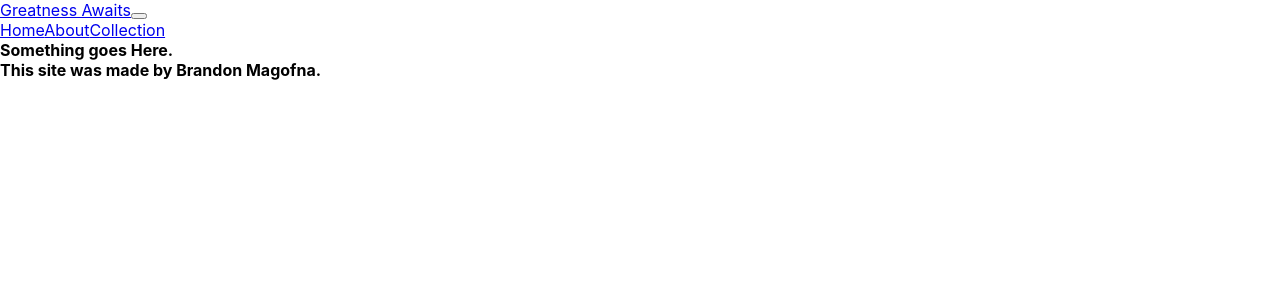
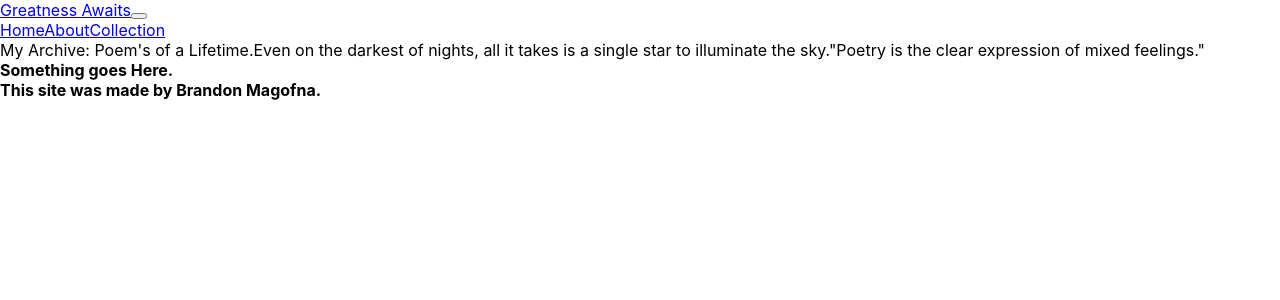
Before and after one commit to Magofna68/Poem-Collection, a React (Create React App) app: page /collection in a window 1280 px wide. Shown: the top 300 px of the page. Built offline with nearby package versions, Linux system fonts and the light colour scheme.

Commit message:
:hammer: out collection.js

```diff
--- a/src/App.js
+++ b/src/App.js
@@ -1,8 +1,9 @@
 // import logo from './logo.svg';
 // import './App.css';
 import React, {Fragment} from 'react';
-import { BrowserRouter as Router, Route, Link } from 'react-router-dom';
-import { Container, Navbar} from 'react-bootstrap';
+import { BrowserRouter as Router, Route, Link, Routes } from 'react-router-dom';
+import { Container} from 'react-bootstrap';
+import Navbar from 'react-bootstrap/Navbar'
 import Nav from 'react-bootstrap/esm/Nav';
 import NavbarCollapse from 'react-bootstrap/esm/NavbarCollapse';
 import NavbarToggle from 'react-bootstrap/esm/NavbarToggle';
@@ -10,9 +11,9 @@ import NavbarToggle from 'react-bootstrap/esm/NavbarToggle';
 import ITyped from './components/Ityped';
 
 import Footer from "./components/Footer";
-// import HomePage from "./components/Home/HomePage";
+import HomePage from "./components/Home/HomePage";
 // import AboutPage from "./components/About/AboutPage";
-// import CollectionPage from "./components/Collection/CollectionPage";
+import CollectionPage from "./components/Collection/CollectionPage";
 import reactDom from 'react-dom';
 
 
@@ -39,7 +40,7 @@ class App extends React.Component {
         subTitle: 'Author, Developer, & Content Creater',
         // text: <ITyped/>,
       },
-      poems: {
+      collection: {
         title: 'My Archive: Poem\'s of a Lifetime.',
         subTitle: 'Even on the darkest of nights, all it takes is a single star to illuminate the sky.',
         text: '"Poetry is the clear expression of mixed feelings."',
@@ -49,7 +50,7 @@ class App extends React.Component {
 
   render() {
     return (
-      <Fragment>
+      // <Fragment>
       <Router>
         <Container className="p-0" fluid={true}>
           <Navbar className="border-bottom" bg="transparent" expand="lg">
@@ -73,13 +74,15 @@ class App extends React.Component {
               </Nav>
             </NavbarCollapse>
             </Navbar>
-            {/* <Route path="/" exact render={()=> <HomePage title={this.state.home.title} subTitle={this.state.home.subString} text={this.state.home.text} />} />
-            <Route path="/about" exact render={()=> <AboutPage title={this.state.about.title} subTitle={this.state.about.subTitle} text={this.state.about.text}/>}/>
-            <Route path="/collection" exact render={()=> <CollectionPage title={this.state.collection.title} subTitle={this.state.collection.subTitle} text={this.state.collection.text}/>}/> */}
+            <Routes>
+              <Route path="/" element={<HomePage title={this.state.home.title} subTitle={this.state.home.subString} text={this.state.home.text} />} />
+            {/* {/* <Route path="/about" exact element={<AboutPage title={this.state.about.title} subTitle={this.state.about.subTitle} text={this.state.about.text}/>}/> */}
+            <Route path="/collection" exact element={<CollectionPage title={this.state.collection.title} subTitle={this.state.collection.subTitle} text={this.state.collection.text}/>}/>
+            </Routes>
             <Footer/>
           </Container>
       </Router>
-      </Fragment>
+      // </Fragment>
     )
   }
 }
--- a/src/components/Collection/CollectionPage.jsx
+++ b/src/components/Collection/CollectionPage.jsx
@@ -1,13 +1,14 @@
-// import React, { Component } from 'react';
+import React from 'react';
+// import './collection.scss';
 
-// class CollectionPage extends Component {
-//     render() {
-//         return (
-//             <div>
+function CollectionPage(props) {
+    return (
+        <div>
+            {props.title}
+            {props.subTitle}
+            {props.text}
+        </div>
+    );
+}
 
-//             </div>
-//         );
-//     }
-// }
-
-// export default CollectionPage;
+export default CollectionPage;
--- a/src/components/Home/HomePage.jsx
+++ b/src/components/Home/HomePage.jsx
@@ -1,13 +1,17 @@
-// import React, { Component } from 'react';
+import React from 'react';
+import Hero from '../Hero';
 
-// class HomePage extends Component {
-//     render() {
-//         return (
-//             <div>
+function HomePage(props) {
 
-//             </div>
-//         );
-//     }
-// }
+    return (
+        <div>
+            <Hero title={props.title} subTitle={props.subTitle}/>
+            <br/>
+            <br/>
+            <Hero text={props.text}/>
 
-// export default HomePage;
+        </div>
+    );
+}
+
+export default HomePage;
```
Also changed, not shown: 1 other file (tests, documents, lock files or other folders).
